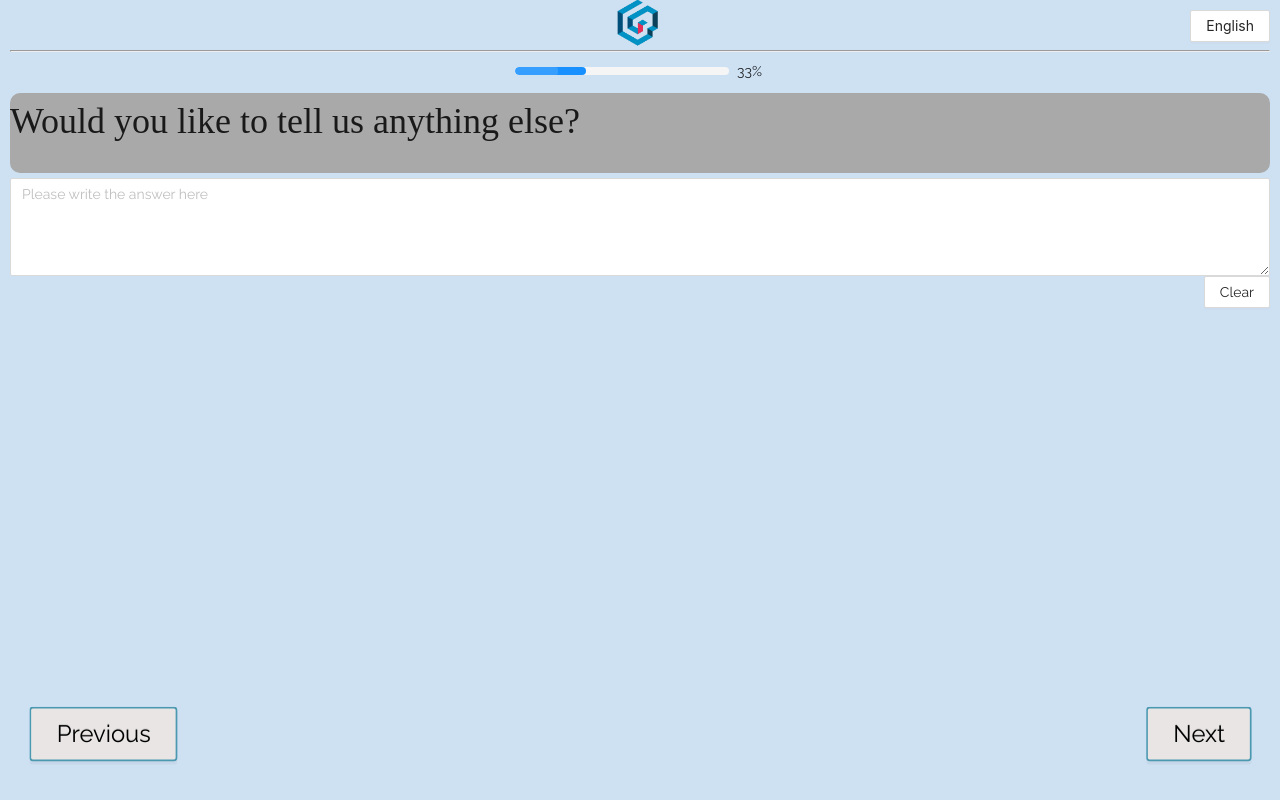
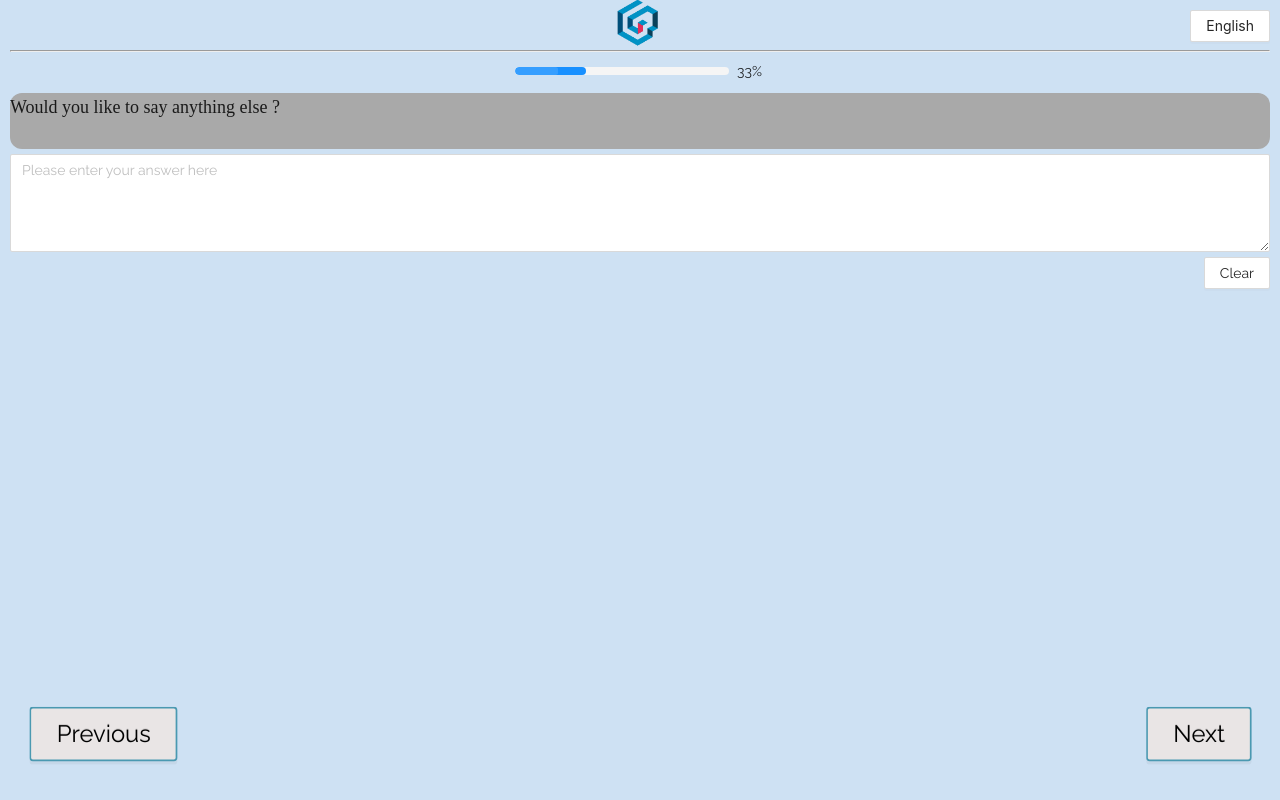
Before and after one commit to webahead14/clinic-client, a React (Create React App) app: page /survey/test/text-question in a window 1280 px wide. Shown: the top 800 px of the page. Built offline with nearby package versions, Linux system fonts and the light colour scheme; no server answers.

Commit message:
first commit

```diff
--- a/src/components/OpenText/index.jsx
+++ b/src/components/OpenText/index.jsx
@@ -1,50 +1,28 @@
-import { render } from '@testing-library/react'
-import React, { Component } from 'react'
+import React, { useState } from 'react'
 import { Button } from 'antd'
 import TextArea from 'antd/lib/input/TextArea'
 import './styleModule.css'
 import 'antd/dist/antd.css'
 import Form from 'antd/lib/form/Form'
 
-class Question extends Component {
-  constructor(props) {
-    super(props)
-    this.state = {
-      questionText: 'Would you like to tell us anything else?',
-      answer: '',
-    }
-    this.handleAnswer = this.handleAnswer.bind(this)
-    this.submitAnswer = this.submitAnswer.bind(this)
+const Question = () => {
+  const [answer, setAnswer] = useState('')
+  const handleAnswer = e => {
+    setAnswer(e.target.value)
   }
-  handleAnswer(event) {
-    this.setState({ answer: event.target.value })
+  const clearAnswer = e => {
+    setAnswer('')
   }
-  submitAnswer(event) {
-    event.preventDefault()
-    console.log('Submitted answer: ' + event.target.value)
-  }
-  render() {
-    return (
-      <Form>
-        <span className="labeled">{this.state.questionText}</span>
-        <TextArea
-          rows={4}
-          placeholder="Please write the answer here"
-          value={this.state.answer}
-          onChange={this.handleAnswer}
-          onSubmit={this.submitAnswer}
-        />
-        <div className="transparent">
-          <Button
-            className="transparent"
-            onClick={() => this.setState({ answer: '' })}
-          >
-            Clear
-          </Button>
-        </div>
-      </Form>
-    )
-  }
+  return (
+    <Form>
+    <span className='labeled'>Would you like to say anything else ?</span>
+    <TextArea rows={4} onChange={handleAnswer} value={answer} placeholder='Please enter your answer here'/>
+    <div className='transparent'>
+    <Button onClick={clearAnswer}>Clear</Button>
+    </div>
+    </Form>
+
+  )
 }
 
 export default Question
--- a/src/components/OpenText/styleModule.css
+++ b/src/components/OpenText/styleModule.css
@@ -2,15 +2,16 @@
   background-color: transparent;
   display: flex;
   justify-content: flex-end;
+  margin-top: 5px;
 }
 
 .labeled {
   display: flex;
   margin-bottom: 5px;
   background-color: darkgray;
-  border-radius: 10px;
+  border-radius: 12px;
   font-family: 'Times New Roman', Times, serif;
-  font-size: 36px;
-  height: 80px;
+  font-size: large;
+  height: 7vh;
   width: 100% !important;
 }
```
